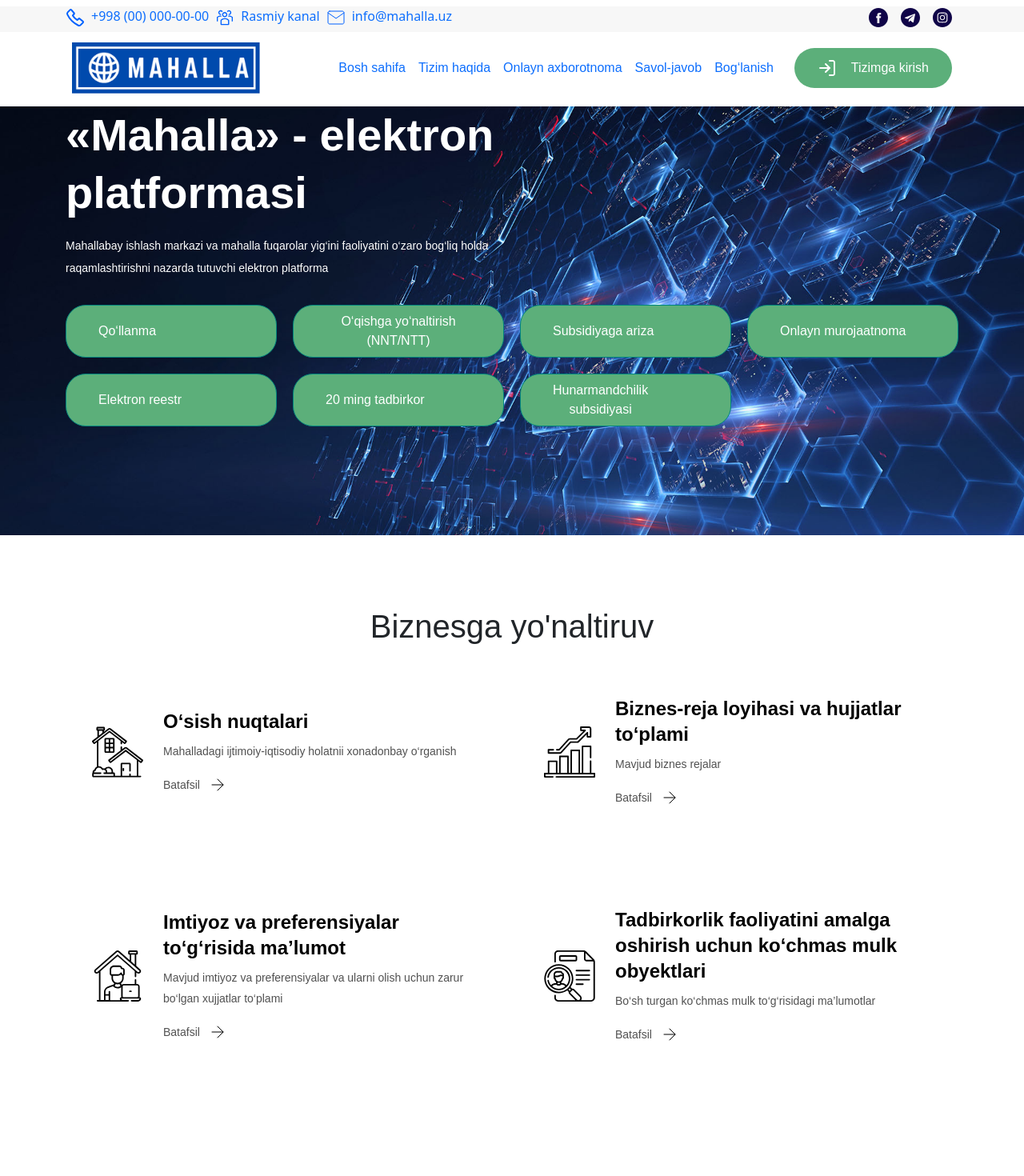
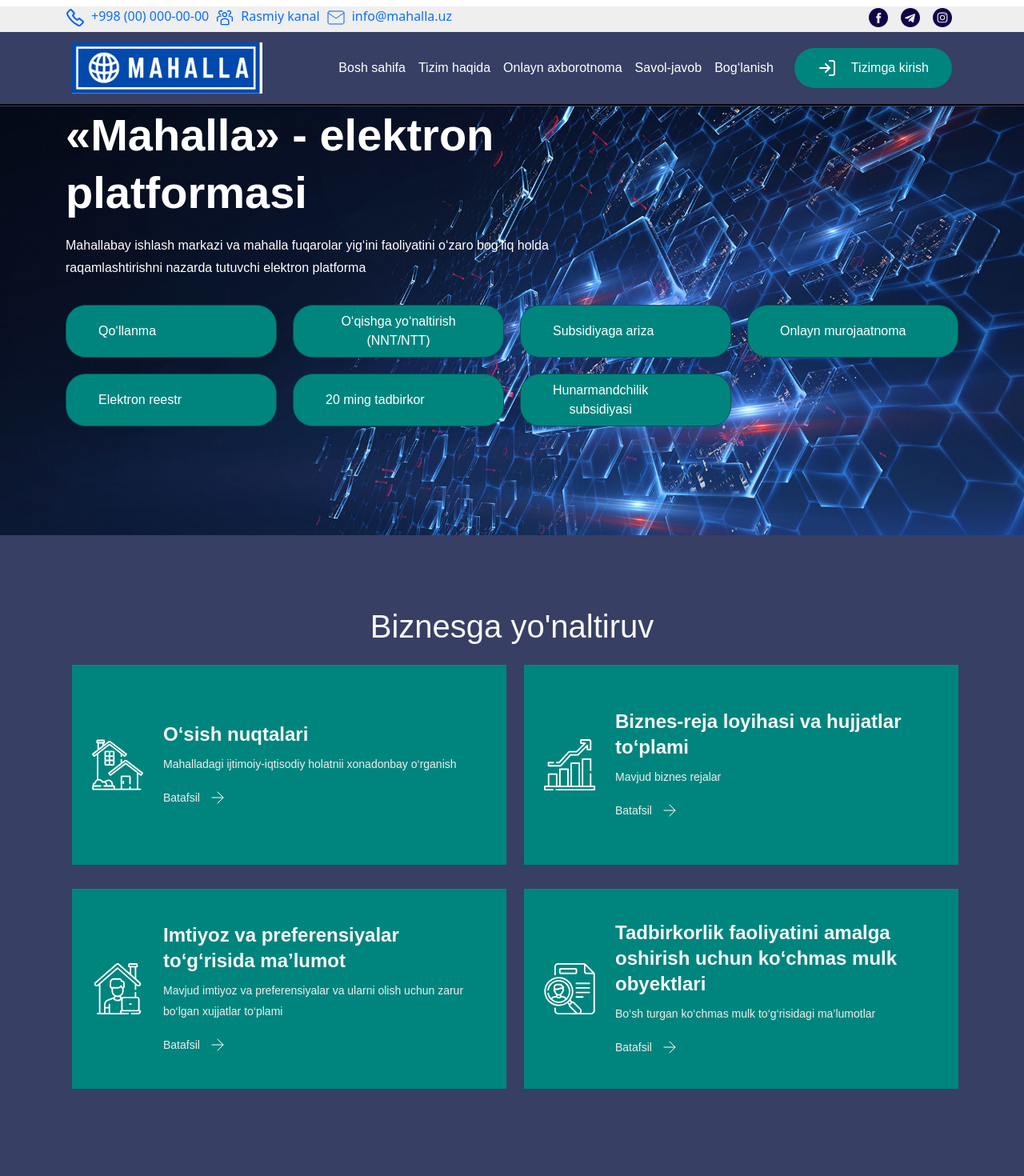
Before and after one commit to rxomidov/neighborhood, a Vue app: page / in a window 1280 px wide. Shown: the top 1470 px of the page at 80% size. Built offline with nearby package versions, Linux system fonts and the light colour scheme.

Commit message:
some changes

```diff
--- a/src/assets/main.css
+++ b/src/assets/main.css
@@ -1,7 +1,7 @@
 @import './base.css';
 
 main{
-  /* background-color: #100448; */
+  background-color: #383f64;
 }
 a{
   text-decoration: none!important;
@@ -21,16 +21,21 @@ li{
 @media (min-width: 1024px) {
 }
 
+.router-link-exact-active{
+  color: white!important;
+}
+
 .onm-header {
     width: 100%;
     padding: 13px 0;
     position: fixed;
     left: 0;
     top: 40px;
-    background-color: white;
+    background-color: #383f64;
     z-index: 1000;
     font-family: 'PT Sans Caption', sans-serif;
     transition: all 0.3s ease;
+    border-bottom: 2px solid #000;
 }
 .list-style-none {
   list-style: none;
@@ -40,7 +45,7 @@ li{
   margin-left: 10px;
   border-radius: 25px;
   text-align: center;
-  background: rgb(92, 175, 122);
+  background: #00857e;
   border: 1px solid transparent;
   /* box-shadow: 0px 15px 30px rgba(0, 96, 254, 0.29); */
 }
@@ -65,7 +70,7 @@ li{
   height: 40px;
   display: block;
   padding: 0;
-  background: #F7F7F7;
+  background: #efefef;
 }
 .main-section__wrapper {
   display: flex;
@@ -101,8 +106,8 @@ li{
 }
 .onm-btn--blue {
   color: white;
-  background: rgb(92, 175, 122);
-  border: 1px solid #00857e;
+  background: #00857e;
+  border: 1px solid #035450;
 }
 
 .onm-btn {
@@ -125,7 +130,6 @@ li{
   width: 55%;
   font-style: normal;
   font-weight: 400;
-  font-size: 14px;
   line-height: 28px;
   color: #FFFFFF;
   margin: 16px 0 32px;
@@ -140,10 +144,12 @@ li{
   font-family: 'Montserrat', sans-serif;
 }
 .business-plans-heading-wrapper {
+  color: #f7f7f7;
   width: 100%;
   display: flex;
   align-items: center;
   justify-content: center;
+  margin-bottom: 1rem;
 }
 .business-plans__card {
   position: relative;
@@ -155,6 +161,7 @@ li{
   display: flex;
   align-items: center;
   margin-right: 0;
+  background-color: #00857e;
 }
 .business-plans__card--item {
   display: flex;
@@ -167,21 +174,21 @@ li{
   font-weight: 700;
   font-size: 24px;
   line-height: 32px;
-  color: #000000;
+  color: #f7f7f7;
 }
 .business-plans__card--desc {
   font-style: normal;
   font-weight: 400;
   font-size: 14px;
   line-height: 26px;
-  color: #515151;
+  color: #eee;
 }
 .business-plans__card--more {
   font-style: normal;
   font-weight: 500;
   font-size: 14px;
   line-height: 26px;
-  color: #515151;
+  color: #eee;
   display: flex;
   gap: 10px;
   align-items: center;
@@ -189,7 +196,7 @@ li{
 .business-plans__card img {
   transition: 0.3s;
   display: flex;
-  filter: brightness(0);
+  filter: brightness(0) saturate(100%) invert(93%) sepia(7%) saturate(28%) hue-rotate(253deg) brightness(106%) contrast(107%);
   margin-right: 25px;
   flex-shrink: 0;
 }
@@ -215,7 +222,7 @@ li{
 }
 .main-footer {
   padding: 45px 0;
-  background-color: #c2d9ff;
+  background-color: #383f64;
 }
 .main-footer__list ul {
   list-style: none;
@@ -229,7 +236,7 @@ li{
   color: #515151;
 }
 .main-footer2 {
-  background-color: #7cadfc;
+  background-color: #5e668d;
   padding-top: 8px;
   display: flex;
 }
@@ -241,7 +248,7 @@ li{
   position: fixed;
   transform: translate(-50%, -50%);
   align-items: stretch;
-  background-color: lightsteelblue;
+  background-color: #383f64;
 }
 .onm-login {
   width: 50%;
--- a/src/views/HomeView.vue
+++ b/src/views/HomeView.vue
@@ -36,7 +36,7 @@ import TheWelcome from '../components/TheWelcome.vue'
           </a>
           </div>
           <div class="onm-header__list d-flex justify-content-between align-items-center">
-            <ul class="list-group d-flex flex-row list-style-none align-items-center justify-content-between"><li><a href="/" aria-current="page" class="router-link-exact-active router-link-active">Bosh sahifa</a></li> <li><a href="/public/pages/about" class="">Tizim haqida</a>
+            <ul class="list-group d-flex flex-row list-style-none align-items-center justify-content-between"><li><a href="/" aria-current="page" class="router-link-exact-active router-link-active">Bosh sahifa</a></li> <li><a  class="router-link-exact-active router-link-active" href="/public/pages/about">Tizim haqida</a>
             </li>
             <li><a href="/" aria-current="page" class="router-link-exact-active router-link-active">Onlayn axborotnoma</a></li> <li><a href="/" aria-current="page" class="router-link-exact-active router-link-active">Savol-javob</a></li> <li><a href="/" aria-current="page" class="router-link-exact-active router-link-active">Bog‘lanish</a></li>
             </ul>
@@ -81,7 +81,7 @@ import TheWelcome from '../components/TheWelcome.vue'
 
 
 
-<section class="business-plans bs__bg container-fluid"><div class="container business-plans"><div class="business-plans-heading-wrapper-heading-wrapper"><h1 class="business-plans-heading">Аҳоли ва тадбиркорлар учун хизматлар соҳасидаги имкониятлар</h1></div> <div class="business-cards-modal-wrapper"><a href="/public/pages/profitable-services" class="business-plans__card"><div class="business-plans__card--item"><img src="@/assets/img/card-img1.svg" alt="icon"> <div><h4 class="business-plans__card--title">
+<section class="business-plans bs__bg container-fluid"><div class="container business-plans"><div class="business-plans-heading-wrapper"><h1 class="business-plans-heading">Aholi va tadbirkorlar uchun xizmatlar sohasidagi imkoniyatlar</h1></div> <div class="business-cards-modal-wrapper"><a href="/public/pages/profitable-services" class="business-plans__card"><div class="business-plans__card--item"><img src="@/assets/img/card-img1.svg" alt="icon"> <div><h4 class="business-plans__card--title">
   Daromadli xizmatlar
 			 </h4> <p class="business-plans__card--desc">
         Aholi va tadbirkorlik subyektlariga faoliyatini tashkil etish mumkin bo‘lgan daromadli xizmatlar
```
